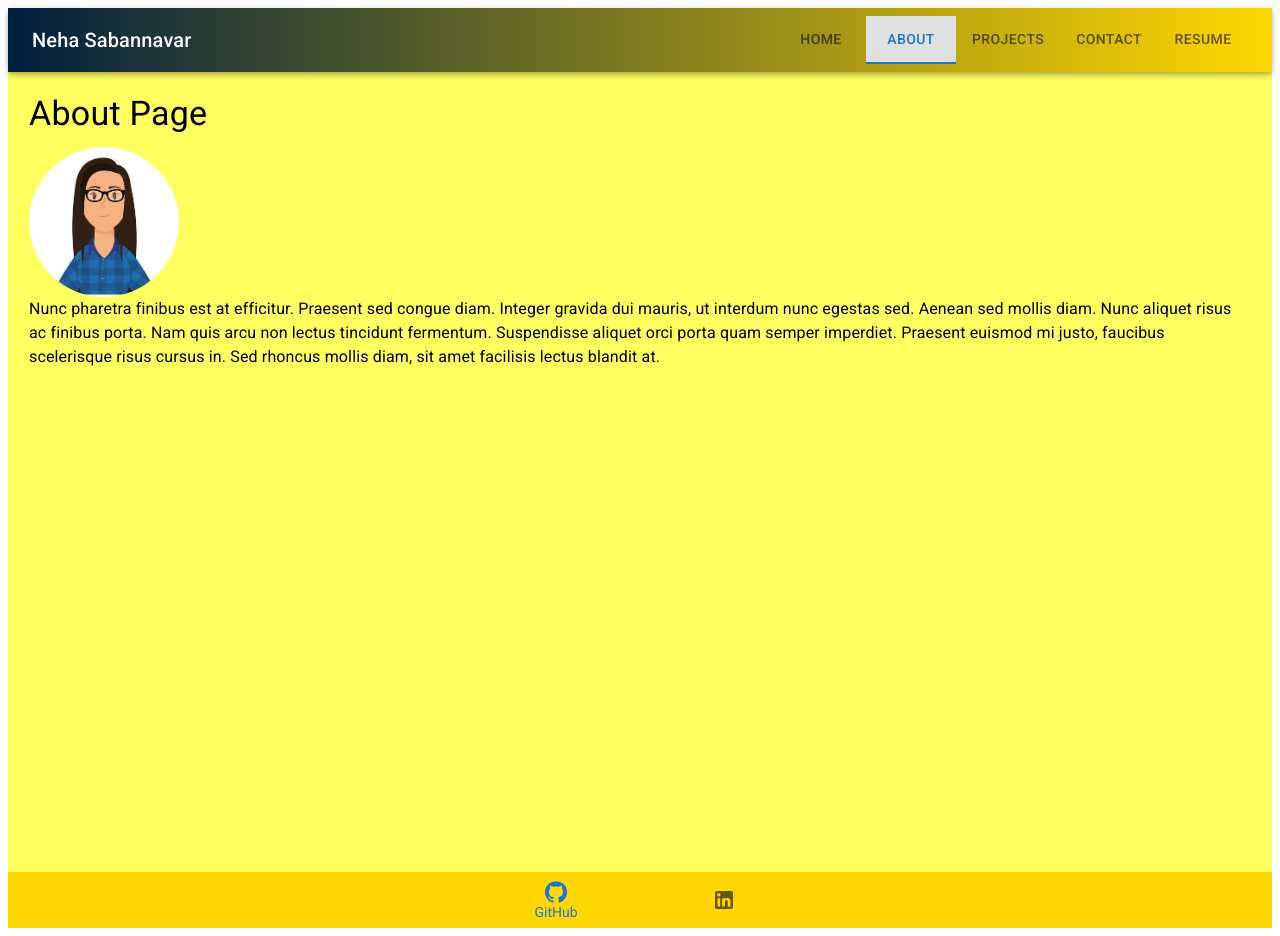
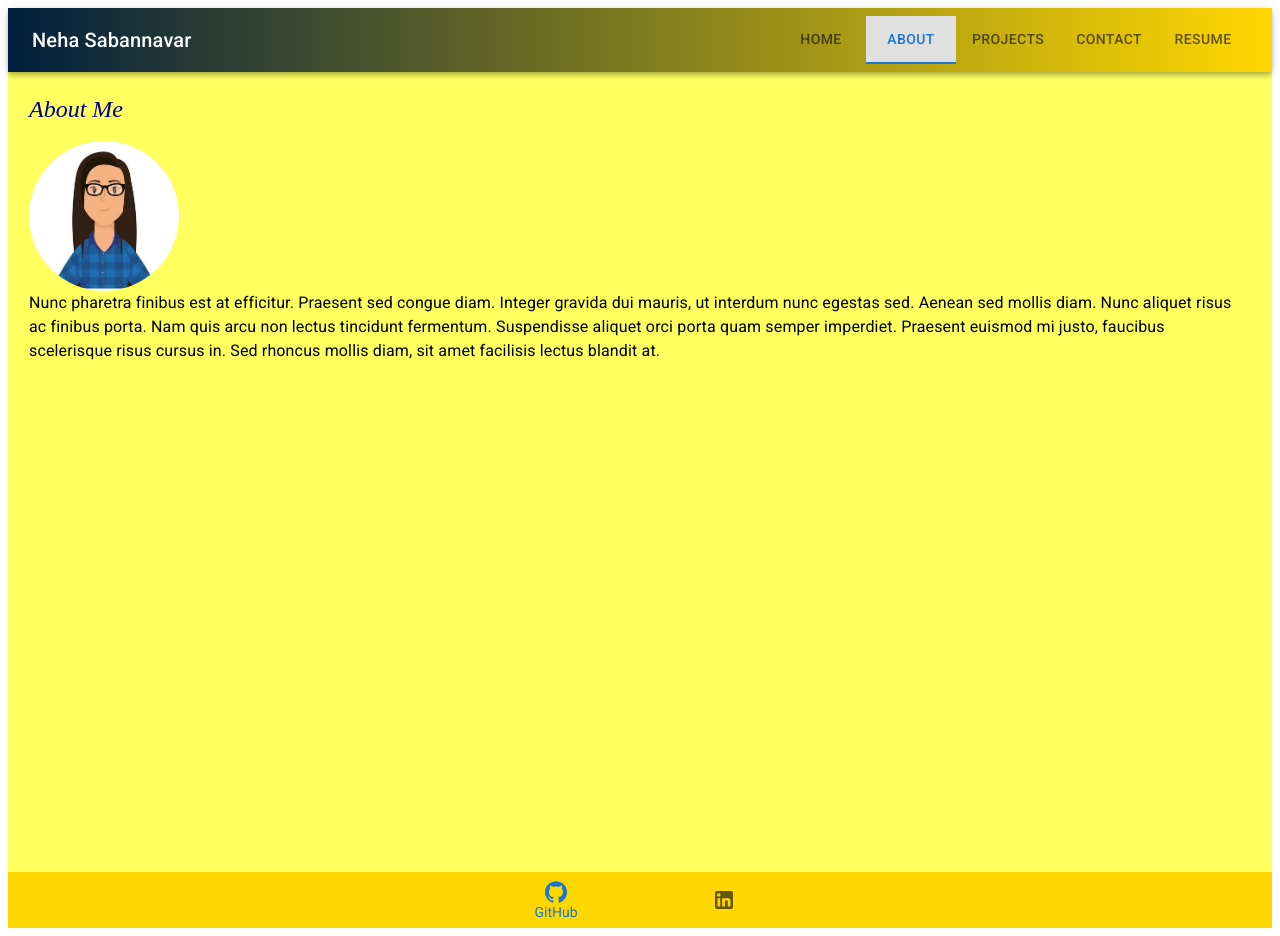
Before and after one commit to Nehaps29/portfolio, a React (Vite) app in the folder portfolio/: page /About in a window 1280 px wide. Built offline with nearby package versions, Linux system fonts and the light colour scheme.

Commit message:
added About me

```diff
--- a/portfolio/src/pages/About.jsx
+++ b/portfolio/src/pages/About.jsx
@@ -18,9 +18,9 @@ export default function About() {
     style={styles.background}
     // className={tailwindClassCollection}
     >
-      <Typography variant="h4" gutterBottom>
-        About Page
-      </Typography>
+      <Typography variant="h5" style={{ fontFamily: 'cursive', marginBottom: '16px', color: 'darkblue', fontStyle: 'italic' }}>
+          About Me
+        </Typography>
       <Avatar alt="My Avatar" src='./src/assets/avatar.JPG' sx={{ width: 150, height: 150 }} />
       <Typography>
         Nunc pharetra finibus est at efficitur. Praesent sed congue diam.
```
